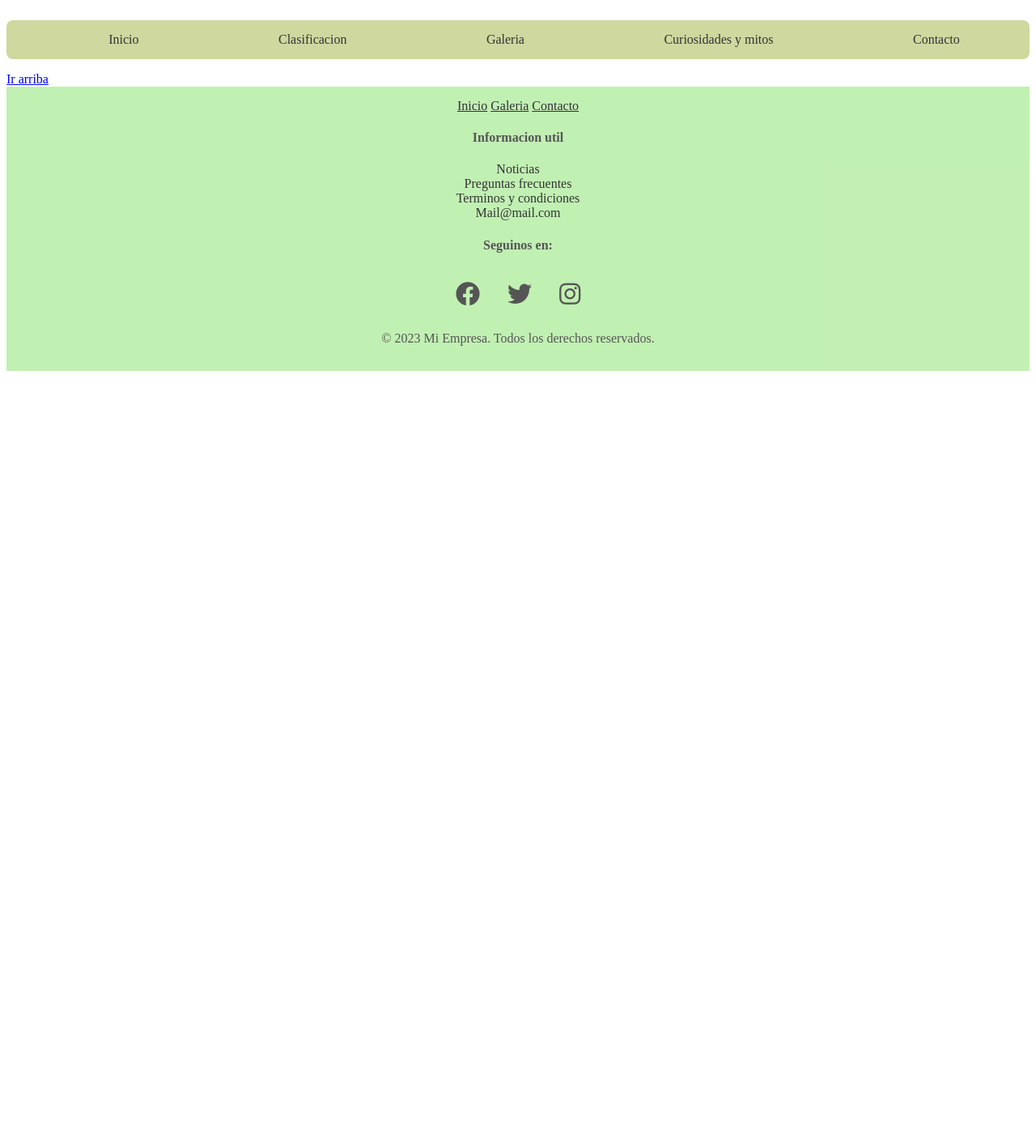
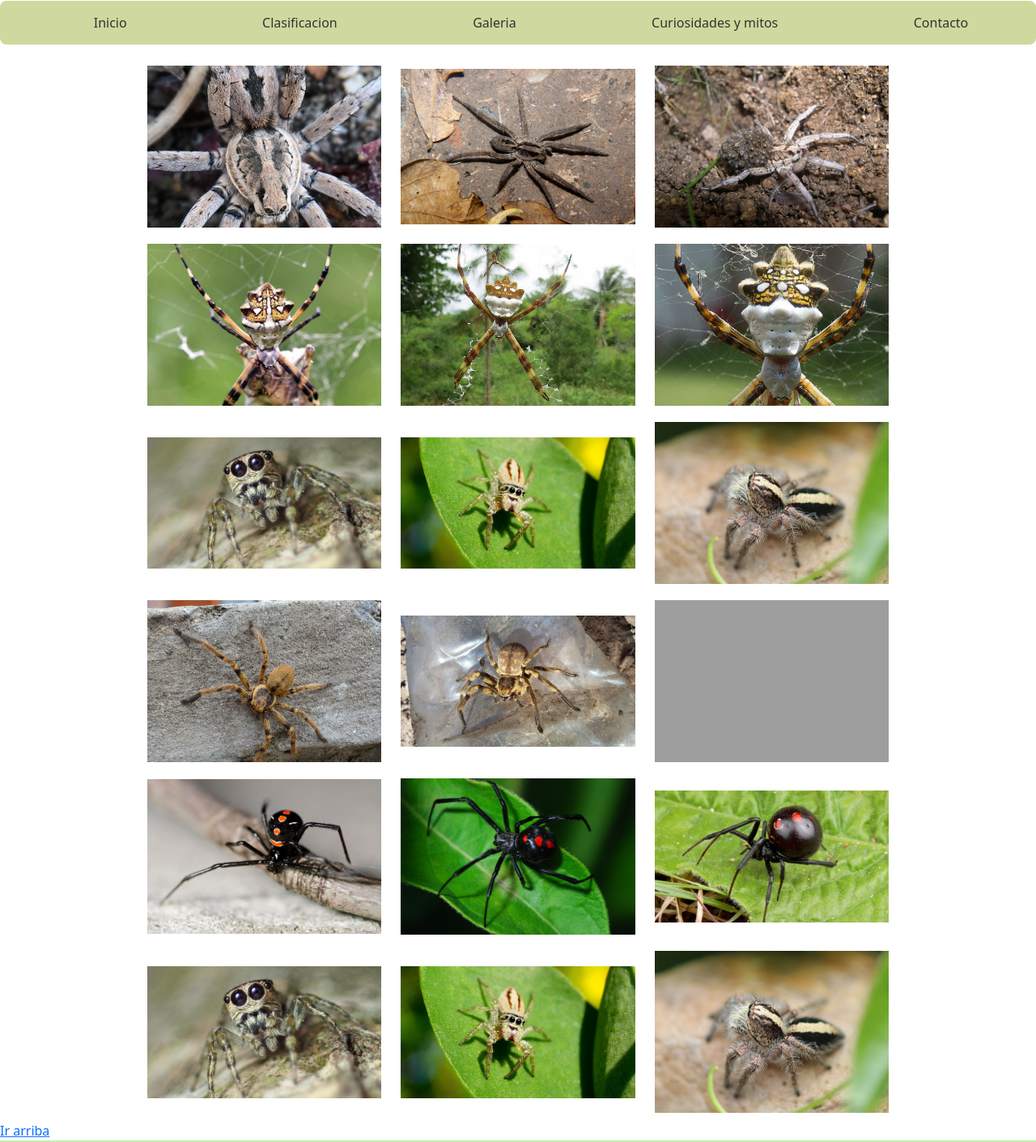
Before and after one commit to AdaraAckermann/Ackermann-2Pre-entrega, a plain HTML site: page galeria.html in a window 1280 px wide. Shown: the part 55-1465 px from the top of the page at 81% size. Before the commit the page ends 800 px from the top, so only its background shows below. Drawn offline with nearby package versions, Linux system fonts and the light colour scheme; grey boxes are pictures that could not be loaded.

Commit message:
modificando seccion de fotos de galeria

```diff
--- a/css/style.css
+++ b/css/style.css
@@ -240,23 +240,27 @@ footer a:hover {
 
 /*galeria imagenes*/
 
-.grid {
-  display: grid;
-  grid-template-rows: repeat(5, 200px);
-  grid-template-columns: auto;
+.grido {
+  display: flex;
   justify-content: center;
-  grid-gap: 10px;
-  padding: 20px;
+  align-items: center;
+  flex-direction: row;
+  padding: 10px;
+
+}
+.grido div{
+  display: flex;
+  gap: 10px;
+}
+.grido img {
+  width: 100%;
+  max-height: 200px;
+  object-fit: cover;
+  transition: transform 0.3s ease;
+  display: inline-block;
 }
 
-.grid img {
-  width: 200px;
-  height: 200px;
-  object-fit: cover;
-  transition: transform 0.3s ease;
-}
-
-.grid img:hover {
+.grido img:hover {
   transform: scale(1.5); /* Zoom al hacer hover */
 }
 
--- a/galeria.html
+++ b/galeria.html
@@ -12,6 +12,9 @@
     <link href='https://unpkg.com/boxicons@2.1.4/css/boxicons.min.css' rel='stylesheet'>
 
 
+    <!--Bootstrap-->
+    <link rel="stylesheet" href="./css/bootstrap.css"/>
+    <!--CSS-->
     <link rel="stylesheet" href="./css/style.css">
 
 </head>
@@ -36,8 +39,92 @@
         </nav>
     </section>
 
+    <div class="container text-center">
+      <div class="row grido">
+
+        <div class="col">
+          <img src="./media/lycosa2.jpg" class="img-fluid" alt="...">
+        </div>
+        <div class="col">
+          <img src="./media/lycosa.jpg" class="img-fluid" alt="...">
+        </div>
+        <div class="col">
+          <img src="./media/lycosa4.jpg" class="img-fluid" alt="...">
+        </div>
+      </div>
+
+      <div class="row grido">
+
+        <div class="col">
+          <img src="./media/argiope.jpg" class="img-fluid" alt="...">
+        </div>
+        <div class="col">
+          <img src="./media/argiope2.jpg" class="img-fluid" alt="...">
+        </div>
+        <div class="col">
+          <img src="./media/argiope3.jpg" class="img-fluid" alt="...">
+        </div>
+
+      </div>
+
+      <div class="row grido">
+
+        <div class="col">
+          <img src="./media/salticidae.jpeg" class="img-fluid" alt="...">
+        </div>
+        <div class="col">
+          <img src="./media/salticidae2.jpeg" class="img-fluid" alt="...">
+        </div>
+        <div class="col">
+          <img src="./media/salticidae3.jpg" class="img-fluid" alt="...">
+        </div>
+
+      </div>
+
+      <div class="row grido">
+
+        <div class="col">
+          <img src="./media/polybetes.jpg" class="img-fluid" alt="...">
+        </div>
+        <div class="col">
+          <img src="./media/Polybetes2.jpg" class="img-fluid" alt="...">
+        </div>
+        <div class="col">
+          <img src="./media/Polybetes3.jpg" class="img-fluid" alt="...">
+        </div>
+
+      </div>
+
+      <div class="row grido">
+
+        <div class="col">
+          <img src="./media/Latrodectus-mactans.jpg" class="img-fluid" alt="...">
+        </div>
+        <div class="col">
+          <img src="./media/latrodectus.jpg" class="img-fluid" alt="...">
+        </div>
+        <div class="col">
+          <img src="./media/latrodectus1.jpg" class="img-fluid" alt="...">
+        </div>
+
+      </div>
+
+      <div class="row grido">
+
+        <div class="col">
+          <img src="./media/salticidae.jpeg" class="img-fluid" alt="...">
+        </div>
+        <div class="col">
+          <img src="./media/salticidae2.jpeg" class="img-fluid" alt="...">
+        </div>
+        <div class="col">
+          <img src="./media/salticidae3.jpg" class="img-fluid" alt="...">
+        </div>
+
+      </div>
 
 
+    </div>
 
 
 
@@ -72,5 +159,9 @@
   <p>© 2023 Mi Empresa. Todos los derechos reservados.</p>
   </footer>
 
+
+  <script src="./js/popper.js"></script>
+  <script src="./js/bootstrap.js"></script>
+
 </body>
 </html>
```
